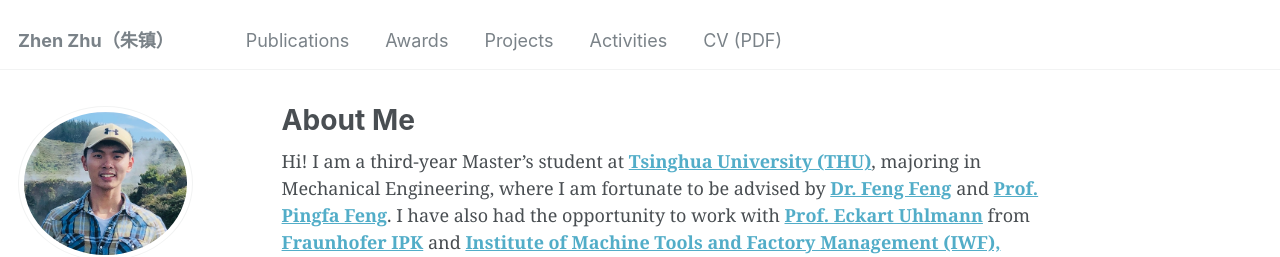
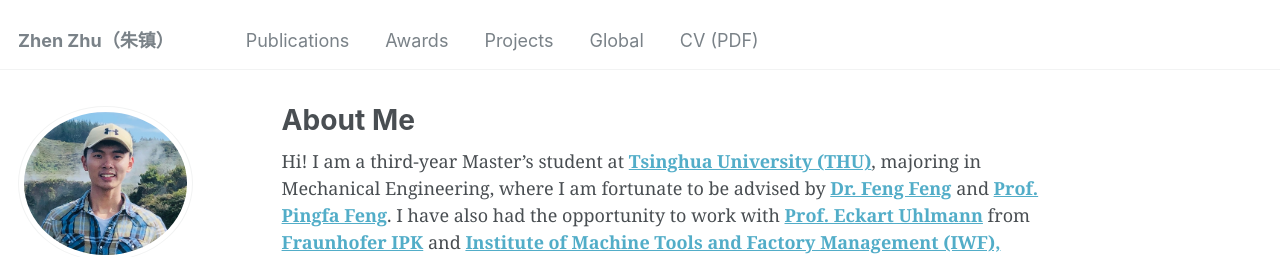
Before and after one commit to zhenzhuzz/zhenzhuzz.github.io, a Jekyll site: the page built from _pages/about.md, in a window 1280 px wide. Shown: the top 257 px of the page. Built offline with Jekyll 4.4.1, drawn with Linux system fonts in a browser that asks for light colours; some web fonts are replaced.

Commit message:
Update navigation.yml

```diff
--- a/_data/navigation.yml
+++ b/_data/navigation.yml
@@ -14,8 +14,8 @@ main:
   - title: "Projects"
     url: /projects/
 
-  - title: "Activities"
-    url: /portfolio/
+  - title: "Global"
+    url: /global/
 
   - title: "CV (PDF)"
     url: /CV_ZhenZhu.pdf
```
